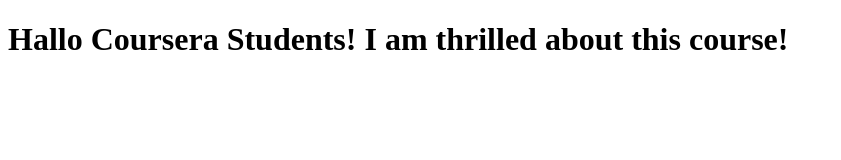
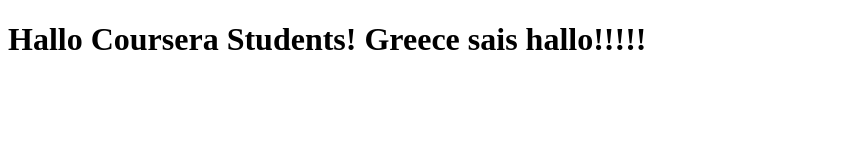
Before and after one commit to AdonisCh/Coursera-test, a plain HTML site: page index.html in a window 1280 px wide. Shown: the whole page, without its empty margins (0-841 px from the left). Drawn offline with Linux system fonts and the light colour scheme.

Commit message:
Update index.html

```diff
--- a/index.html
+++ b/index.html
@@ -5,6 +5,6 @@
     <title>Hallo Coursera</title>
   </head>
   <body>
-    <h1>Hallo Coursera Students! I am thrilled about this course!</h1>
+    <h1>Hallo Coursera Students! Greece sais hallo!!!!!</h1>
   </body>
 </html>
```
